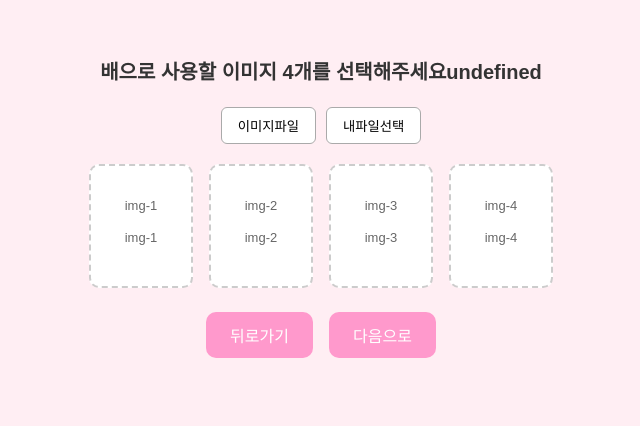
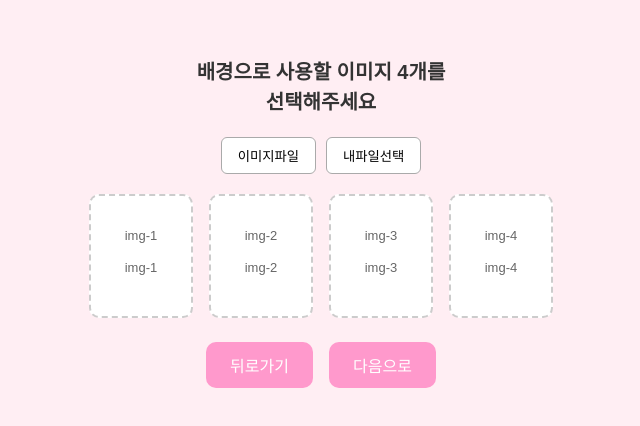
Before and after one commit to xeon-243859/ppongtok-app, a React (Vite) app: page /image/select in a window 1280 px wide. Shown: the top 426 px of the page, without its empty margins (319-959 px from the left). Built offline with nearby package versions, Linux system fonts and the light colour scheme.

Commit message:
fix: 이미지 안 보임 및 undefined 텍스트 제거

```diff
--- a/src/pages/ImageSelectPage.jsx
+++ b/src/pages/ImageSelectPage.jsx
@@ -1,4 +1,3 @@
-// src/pages/ImageSelectPage.jsx
 import React, { useEffect, useRef, useState } from "react";
 import { useNavigate } from "react-router-dom";
 import "./ImageSelectPage.css";
@@ -7,37 +6,55 @@ const ImageSelectPage = () => {
   const navigate = useNavigate();
   const fileInputRef = useRef(null);
 
-  const [img1, setImg1] = useState(localStorage.getItem("img-1") || "");
-  const [img2, setImg2] = useState(localStorage.getItem("img-2") || "");
-  const [img3, setImg3] = useState(localStorage.getItem("img-3") || "");
-  const [img4, setImg4] = useState(localStorage.getItem("img-4") || "");
+  const [img1, setImg1] = useState("");
+  const [img2, setImg2] = useState("");
+  const [img3, setImg3] = useState("");
+  const [img4, setImg4] = useState("");
 
-  const [displayText, setDisplayText] = useState("");
-  const fullText = "배경으로 사용할 이미지 4개를 선택해주세요";
+  const [displayLines, setDisplayLines] = useState(["", ""]);
+  const fullLine1 = "배경으로 사용할 이미지 4개를";
+  const fullLine2 = "선택해주세요";
 
-  // 타자 효과
   useEffect(() => {
     let index = 0;
+    let current1 = "";
+    let current2 = "";
     const interval = setInterval(() => {
-      setDisplayText((prev) => prev + fullText[index]);
+      if (index < fullLine1.length) {
+        current1 += fullLine1[index];
+        setDisplayLines([current1, ""]);
+      } else {
+        const sub = index - fullLine1.length;
+        if (sub < fullLine2.length) {
+          current2 += fullLine2[sub];
+          setDisplayLines([current1, current2]);
+        } else {
+          clearInterval(interval);
+        }
+      }
       index++;
-      if (index === fullText.length) clearInterval(interval);
     }, 50);
     return () => clearInterval(interval);
   }, []);
 
-  // 자동 순번 할당
+  useEffect(() => {
+    setImg1(localStorage.getItem("img-1") || "");
+    setImg2(localStorage.getItem("img-2") || "");
+    setImg3(localStorage.getItem("img-3") || "");
+    setImg4(localStorage.getItem("img-4") || "");
+  }, []);
+
   const getNextEmptySlot = () => {
     if (!img1) return "img-1";
     if (!img2) return "img-2";
     if (!img3) return "img-3";
     if (!img4) return "img-4";
-    return "img-1"; // 다시 덮어쓰기
+    return "img-1";
   };
 
   const handleImageFile = () => {
-    const nextSlot = getNextEmptySlot();
-    localStorage.setItem("selected-slot", nextSlot);
+    const next = getNextEmptySlot();
+    localStorage.setItem("selected-slot", next);
     navigate("/image/theme");
   };
 
@@ -64,7 +81,11 @@ const ImageSelectPage = () => {
 
   return (
     <div className="image-select-container">
-      <h2>{displayText}</h2>
+      <h2>
+        {displayLines.map((line, i) => (
+          <div key={i}>{line}</div>
+        ))}
+      </h2>
 
       <div className="file-button-group">
         <button onClick={handleImageFile}>이미지파일</button>
@@ -79,22 +100,12 @@ const ImageSelectPage = () => {
       </div>
 
       <div className="image-slots">
-        <div className="image-slot">
-          {img1 ? <img src={img1} alt="img-1" /> : <p>img-1</p>}
-          <p>img-1</p>
-        </div>
-        <div className="image-slot">
-          {img2 ? <img src={img2} alt="img-2" /> : <p>img-2</p>}
-          <p>img-2</p>
-        </div>
-        <div className="image-slot">
-          {img3 ? <img src={img3} alt="img-3" /> : <p>img-3</p>}
-          <p>img-3</p>
-        </div>
-        <div className="image-slot">
-          {img4 ? <img src={img4} alt="img-4" /> : <p>img-4</p>}
-          <p>img-4</p>
-        </div>
+        {[img1, img2, img3, img4].map((src, i) => (
+          <div className="image-slot" key={i}>
+            {src ? <img src={src} alt={`img-${i + 1}`} /> : <p>{`img-${i + 1}`}</p>}
+            <p>{`img-${i + 1}`}</p>
+          </div>
+        ))}
       </div>
 
       <div className="button-group">
```
